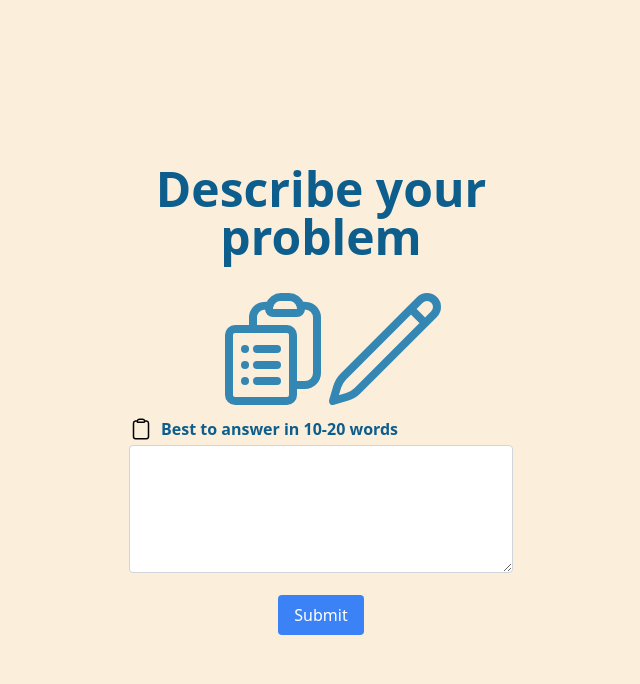
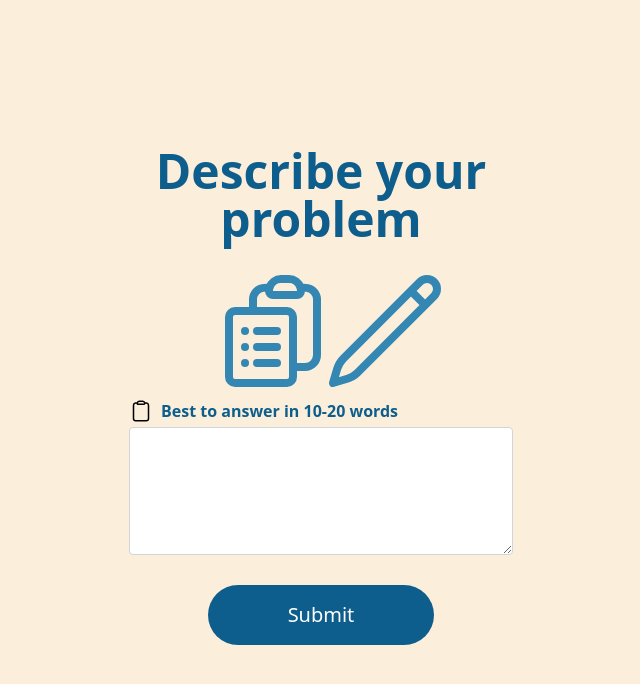
Before and after one commit to kufupa/drp44, a React (Create React App) app: page /Presentation in a window 1280 px wide. Shown: the top 684 px of the page, without its empty margins (319-959 px from the left). Built offline with nearby package versions, Linux system fonts and the light colour scheme; no server answers; the database is empty.

Commit message:
Fix: Submit button class presentation

```diff
--- a/src/pages/Presentation.tsx
+++ b/src/pages/Presentation.tsx
@@ -61,9 +61,7 @@ const PresentationForm: React.FC = () => {
           ></textarea>
         </div>
         <div className="flex justify-center">
-          <button type="submit" className="px-4 py-2 bg-blue-500 text-white rounded hover:bg-blue-600">
-            Submit
-          </button>
+        <button type="submit" className='bgClickBlue text-white text-xl rounded-full py-4 px-20 my-2'>Submit</button>
         </div>
       </form>
     </div>
```
